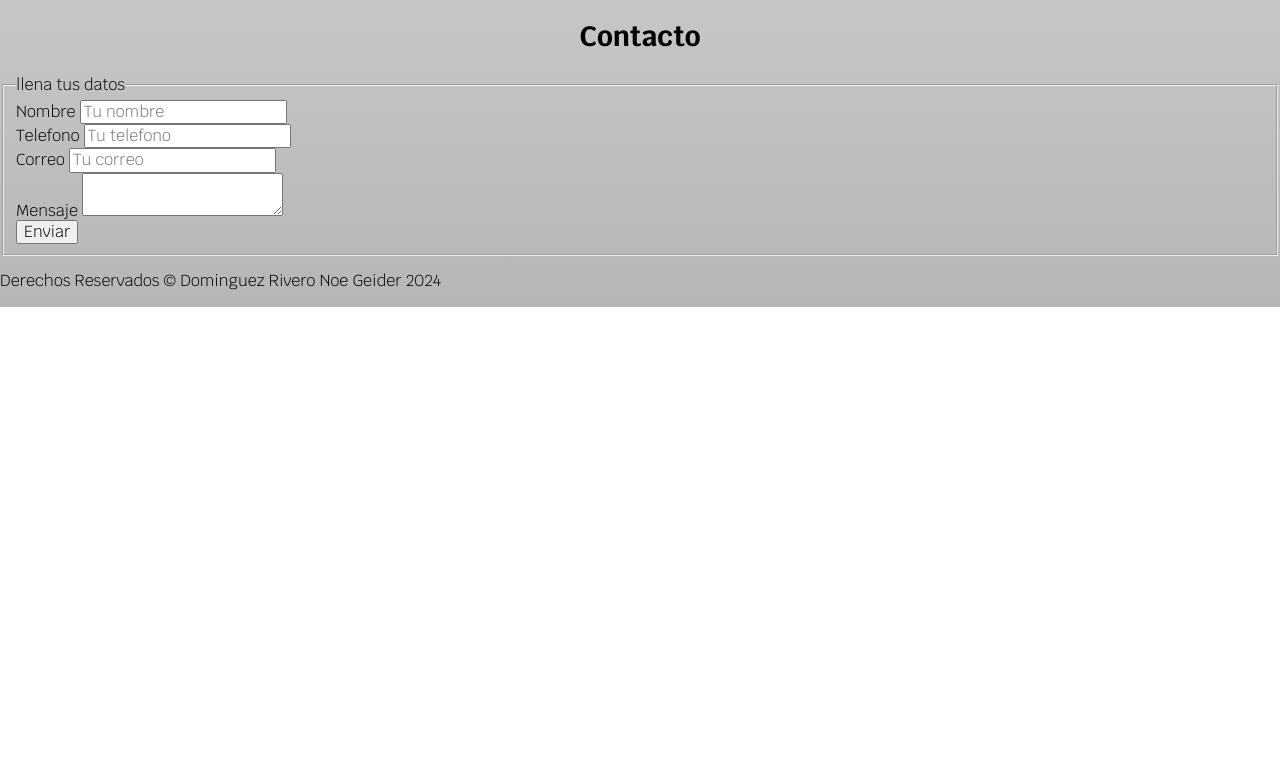
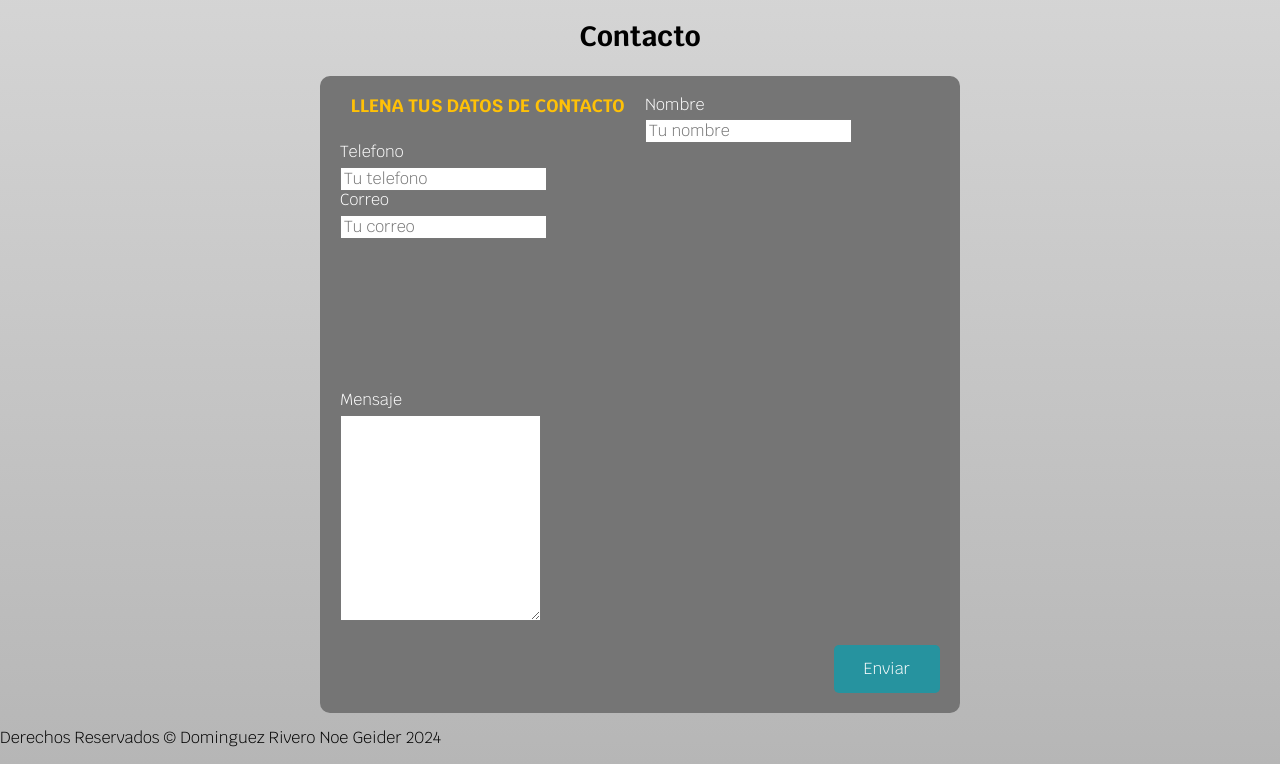
Before and after one commit to Noegeider/Hero, a plain HTML site: page index.html in a window 1280 px wide. Shown: the part 1068-1832 px from the top of the page. Before the commit the page ends 1375 px from the top, so only its background shows below. Drawn offline with Linux system fonts and the light colour scheme; files that its build step writes are made by us from their sources; files whose address does not match are found by name.

Commit message:
finalizando la practica

```diff
--- a/index.html
+++ b/index.html
@@ -107,41 +107,46 @@
         <p>Lorem ipsum dolor, sit amet consectetur adipisicing elit. Aliquam similique accusamus esse atque, libero ex omnis veniam velit voluptatibus cupiditate harum suscipit minus id eius placeat aperiam nihil officiis quasi!</p>
     </section>
   </div>
-</main>
 <section>
 
       <h2>Contacto</h2>
-<form>
-<fieldset>
-  <legend> llena tus datos</legend>
+    <form class="formulario">
     <div>
+    <div class="contenedor-campos">
+      <legend> llena tus datos de contacto</legend>
+        <div class="campo">
         <label> Nombre </label>
         <input type="text" placeholder="Tu nombre">
       </div>
 
-  <div>
+      <div class="campo">
         <label> Telefono </label>
         <input type="tel" placeholder="Tu telefono">
       </div>
 
-  <div>
+      <div class="campo">
         <label> Correo </label>
         <input type="email" placeholder="Tu correo">
       </div>
 
-  <div>
+      <div class="campo">
         <label> Mensaje</label>
         <textarea></textarea>
       </div>
+    </div>
 
-  <div>
-    <input type="submit" value="Enviar">
+      <div class="alinear-derecha flex">
+        <input class="btn-contacto-container" type="submit" value="Enviar">
+
       </div>
 
     </fieldset>
     </form>
 
     </section>
+</main>
+<footer>
     <p>Derechos Reservados © Dominguez Rivero Noe Geider 2024</p>
+  </footer>
     </body>
     </html>
--- a/styles.css
+++ b/styles.css
@@ -195,3 +195,78 @@ margin: 0 auto;
     align-items:center;
   }
 }
+
+/*contacto*/
+  .formulario{
+    background-color: var(--gris);
+    width: min(60rem,100%);
+    /*que es mas pequeño, 60 rem o el 100% del tamaño de la pantalla*/
+    margin: 0 auto;
+    padding: 2rem;
+    border-radius:  1rem;
+
+  }
+
+.formulario{
+  border: none;
+
+}
+.formulario legend{
+ text-align: center;
+  text-transform: uppercase;
+  font-weight: bold;
+  font-size: 1.8rem;
+margin-bottom: 2rem;
+color:var(--primario);
+
+}
+.campo label{
+color: var(--blanco);
+margin-bottom: .5rem;
+  display:flex;
+}
+
+.input-text{
+  width: 100%;
+  border:none;
+  padding:1.5rem;
+  border-radius:.5rem;
+}
+
+.campo textarea{
+  height: 20rem;
+
+}
+/*utilidades*/
+.w-sm-100{
+  width:100%;
+
+}
+@media(min-width:768px){
+  .w-sm-100{
+    width:auto;
+  }
+}
+
+.flex{
+  display:flex;
+}
+.alinear-derecha{
+  justify-content:flex-end;
+
+}
+
+@media(min-width:768px){
+  .contenedor-campos{
+    display:grid;
+    grid-template-columns:repeat(2,1fr);
+    column-gap:1rem;
+    grid-template-rows:auto auto 20rem;/*darle espacio de cada fila*/
+  }
+  /*El orden seria: nombre,telefono, correo,mensaje, modificar correo y mensaje, entonces uso nth-child 3 y 4*/
+  .campo:nth-child(3),
+  .campo:nth-child(4){
+    grid-column:1/3;/*pocisiona el elemento para que vaya de la coloumna 1 a 3*/
+
+  }
+}
```
Lines whose indentation alone changed are shown as unchanged.
